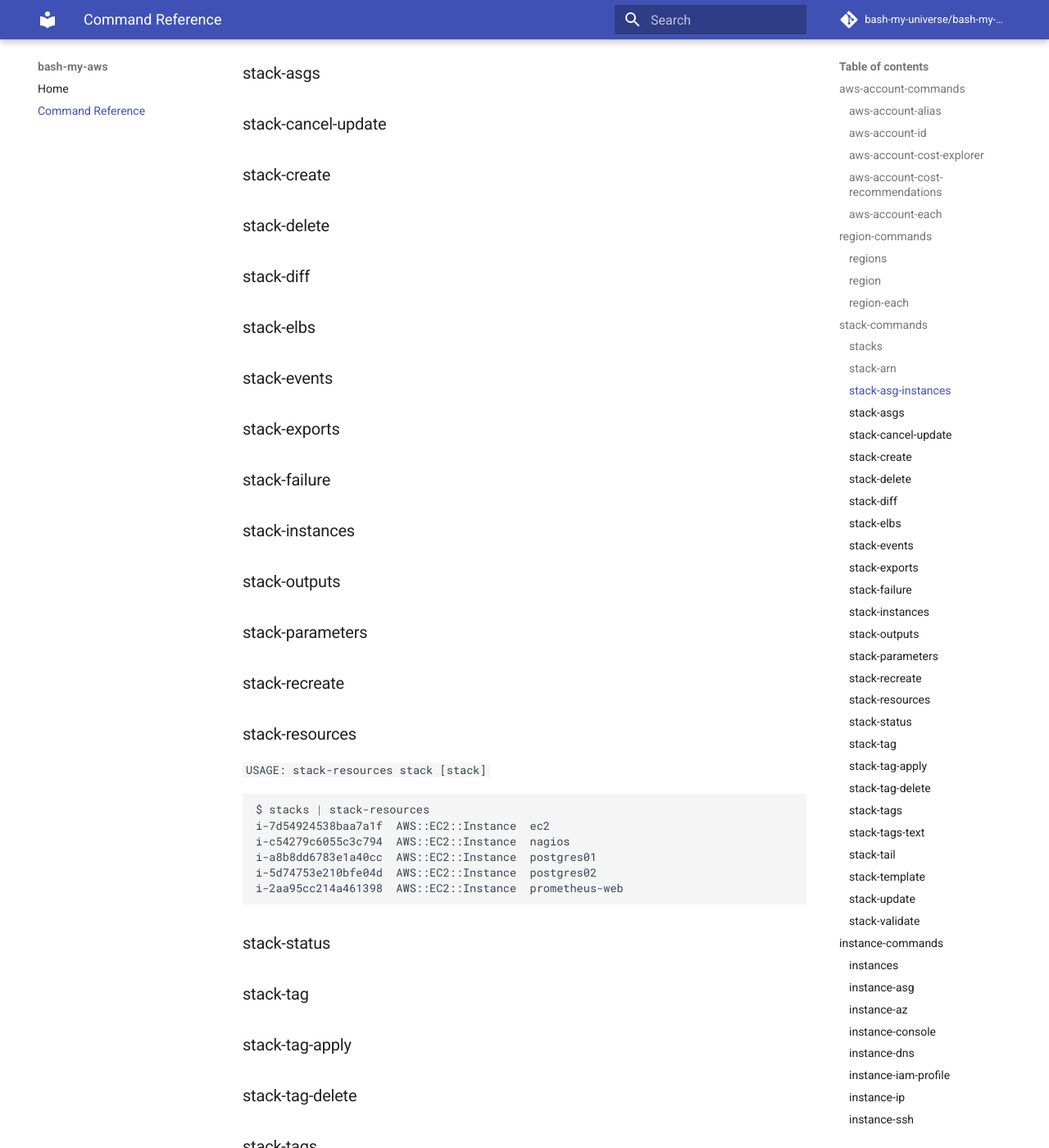
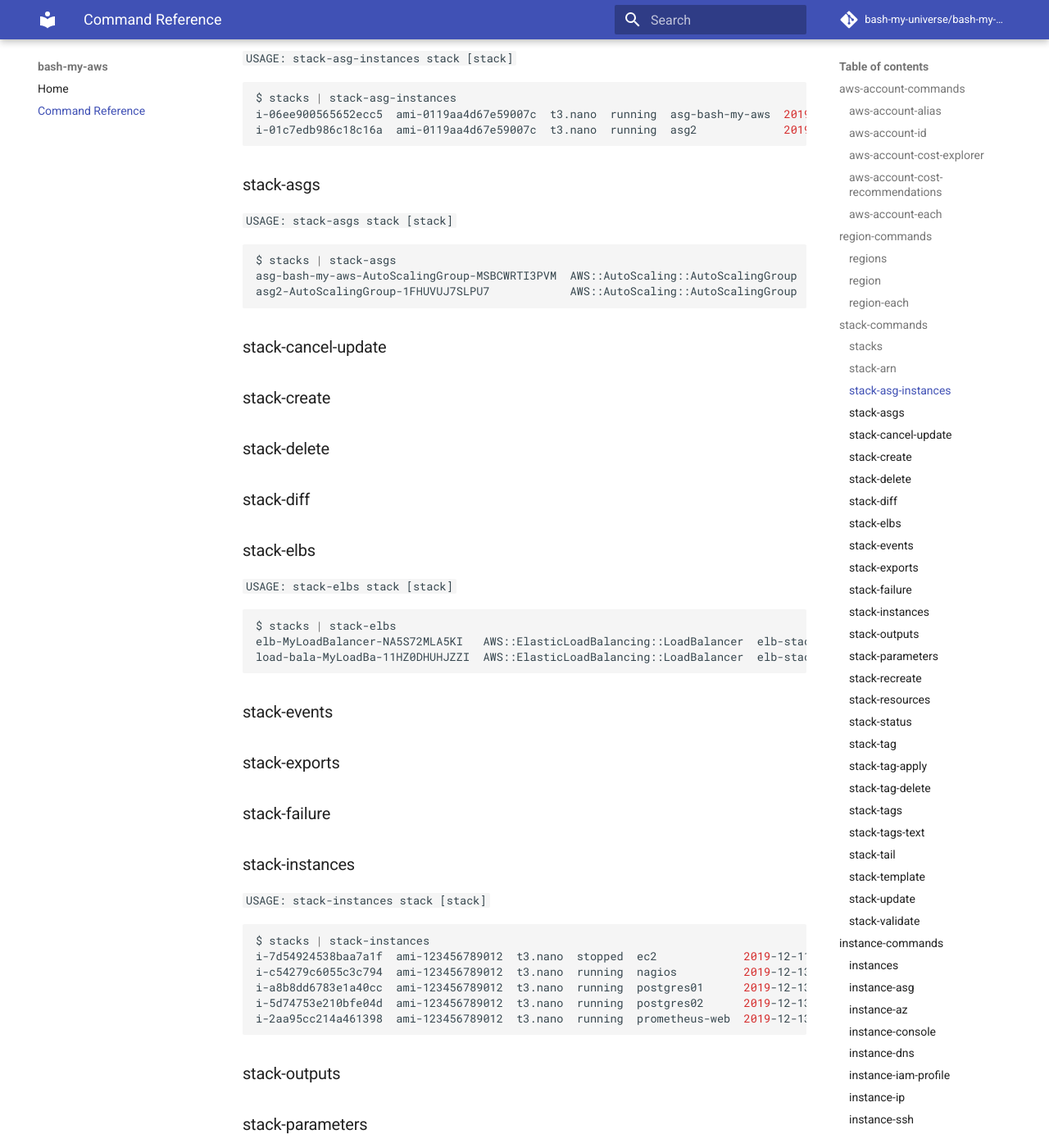
Before and after one commit to bash-my-aws/bash-my-aws, an MkDocs documentation site: the page built from docs/command-reference.md, in a window 1280 px wide and 1400 px high, scrolled down 3824 px. Shown: the whole window at 82% size. Built offline with MkDocs 1.6.1 and Material for MkDocs 9.7.7, drawn with Linux system fonts in a browser that asks for light colours; comment, search, counter and statistics services are not loaded; some of the changed text lies outside the part shown.

Commit message:
Update/Document some stack functions
Ensure they all show correct USAGE & accept multiple stacks
- stack-asgs
- stack-asg-instances
- stack-elbs
- stack-instances

````diff
--- a/docs/command-reference.md
+++ b/docs/command-reference.md
@@ -185,17 +185,63 @@ arn:aws:cloudformation:us-east-1:000000000000:stack/prometheus-web/805e081c-b8eb
 
 
 ### stack-asg-instances
+
+`USAGE: stack-asg-instances stack [stack]`
+
+```shell
+$ stacks | stack-asg-instances
+i-06ee900565652ecc5  ami-0119aa4d67e59007c  t3.nano  running  asg-bash-my-aws  2019-12-13T03:15:22.000Z  ap-southeast-2c  vpc-deb8edb9
+i-01c7edb986c18c16a  ami-0119aa4d67e59007c  t3.nano  running  asg2             2019-12-13T03:37:51.000Z  ap-southeast-2c  vpc-deb8edb9
+```
+
+
 ### stack-asgs
+
+`USAGE: stack-asgs stack [stack]`
+
+```shell
+$ stacks | stack-asgs
+asg-bash-my-aws-AutoScalingGroup-MSBCWRTI3PVM  AWS::AutoScaling::AutoScalingGroup  asg-bash-my-aws
+asg2-AutoScalingGroup-1FHUVUJ7SLPU7            AWS::AutoScaling::AutoScalingGroup  asg2
+```
+
+
 ### stack-cancel-update
 ### stack-create
 ### stack-delete
 ### stack-diff
+
+
 ### stack-elbs
+
+`USAGE: stack-elbs stack [stack]`
+
+```shell
+$ stacks | stack-elbs
+elb-MyLoadBalancer-NA5S72MLA5KI   AWS::ElasticLoadBalancing::LoadBalancer  elb-stack-1
+load-bala-MyLoadBa-11HZ0DHUHJZZI  AWS::ElasticLoadBalancing::LoadBalancer  elb-stack-2
+```
+
+
 ### stack-events
 ### stack-exports
 ### stack-failure
 
+
 ### stack-instances
+
+`USAGE: stack-instances stack [stack]`
+
+```shell
+$ stacks | stack-instances
+i-7d54924538baa7a1f  ami-123456789012  t3.nano  stopped  ec2             2019-12-11T09:31:03.000Z  ap-southeast-2a  None
+i-c54279c6055c3c794  ami-123456789012  t3.nano  running  nagios          2019-12-13T02:24:30.000Z  ap-southeast-2a  None
+i-a8b8dd6783e1a40cc  ami-123456789012  t3.nano  running  postgres01      2019-12-13T02:24:32.000Z  ap-southeast-2a  None
+i-5d74753e210bfe04d  ami-123456789012  t3.nano  running  postgres02      2019-12-13T02:24:34.000Z  ap-southeast-2a  None
+i-2aa95cc214a461398  ami-123456789012  t3.nano  running  prometheus-web  2019-12-13T02:24:36.000Z  ap-southeast-2a  None
+```
+
+
 ### stack-outputs
 ### stack-parameters
 ### stack-recreate
@@ -439,11 +485,13 @@ List instance type for instances. *You could also just view output of `instances
 
 `USAGE: instance-type instance-id [instance-id]`
 
-    [mike@work .bash-my-aws (mkdocs)]$ instances | instance-type
-    i-4e15ece1de1a3f869  t3.nano
-    i-89cefa9403373d7a5  t3.nano
-    i-806d8f1592e2a2efd  t3.nano
-    i-61e86ac6be1e2c193  t3.nano
+```shell
+$ instances | instance-type
+i-4e15ece1de1a3f869  t3.nano
+i-89cefa9403373d7a5  t3.nano
+i-806d8f1592e2a2efd  t3.nano
+i-61e86ac6be1e2c193  t3.nano
+```
 
 
 ### instance-userdata
````
Also changed, not shown: 3 other files.
